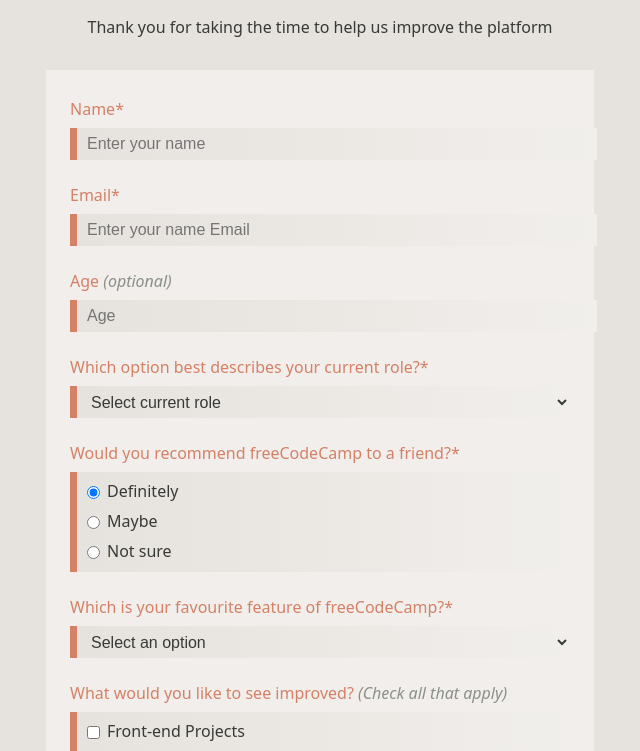
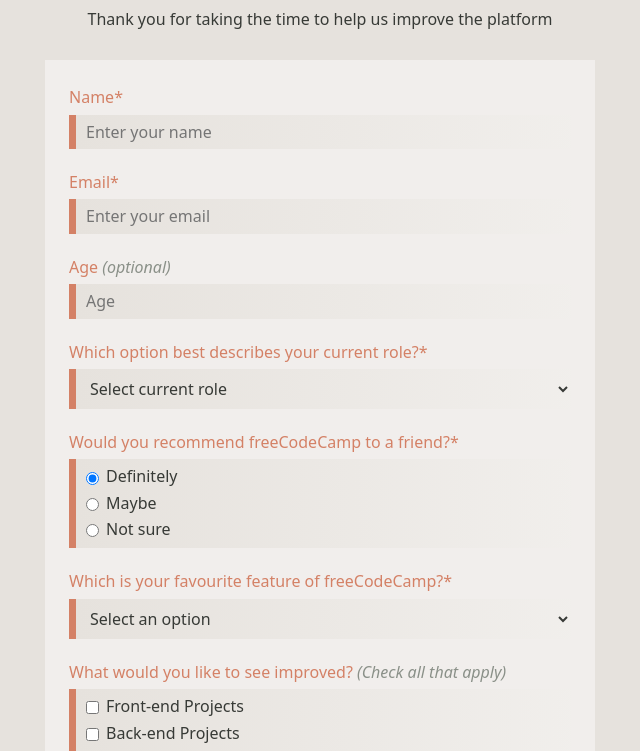
Before and after one commit to frarosset/fcc-survey-form, a plain HTML site: page index.html in a window 1280 px wide. Shown: the part 91-842 px from the top of the page, without its empty margins (320-960 px from the left). Drawn offline with nearby package versions, Linux system fonts and the light colour scheme.

Commit message:
fix box-sizing of <input>, <textarea>, <select>, <fieldset> + minor fixes
The <input>, <textarea>, <select> and <fieldset> html elements in
index.html have an anomalous behaviour and appear larger than the
parent <form> element, and the width/height are apparently partially
ignored. This problem did not show up in the FreeCodeCamp in-built
online code editor with live preview.

This is due to the CSS property 'box-sizing'. Setting this property
to 'box-sizing: border-box;' fixes the problem.

Indeed, from https://www.w3schools.com/csS/css3_box-sizing.asp, by default,
the actual width and height of an element are calculated as:

   actual width of an element  = width + padding + border
   actual height of an element = height + padding + border

and when setting the width/height of an element, this often appears bigger,
as its border and padding are added to the the specified width/height.
This is like setting 'box-sizing: content-box;'.

This problem is solved with the 'box-sizing: border-box;' property, as now

   actual width of an element  = width  = content width  + padding + border
   actual height of an element = height = content height + padding + border

Some browser already use box-sizing: border-box; for many form elements (but
not all - which is why inputs and text areas look different at width: 100%;).
Possibly, this is why the problem did not occur using FreeCodeCamp live preview.

Since the result of using the 'box-sizing: border-box;' is so much better,
many developers want all elements on their pages to work this way. Then,
applying this to all elements is safe and wise:

   * {
     box-sizing: border-box;
   }

Some minor adjustments to the padding of the <input>, <textarea>, <select> and
the max/min width of the <form> elements have also been applied.

Also, a CSS normalizer (https://necolas.github.io/normalize.css/8.0.1/normalize.css)
has been included, to possibly avoid different behaviours in different browsers.

Finally, a typo has been corrected in a label in the form in index.html, from
'Enter your name Email' to 'Enter your name email'.

```diff
--- a/index.html
+++ b/index.html
@@ -3,6 +3,7 @@
 <head>
   <title>freeCodeCamp Survey Form</title>
   <meta charset='utf-8'>
+  <link rel='stylesheet' href='https://necolas.github.io/normalize.css/8.0.1/normalize.css'>
   <link rel='stylesheet' href='styles.css'>
 </head>
 <body>
@@ -11,7 +12,7 @@
 
   <form id='survey-form' method='post' action='https://register-demo.freecodecamp.org'>
     <label for='name' id='name-label'>Name<span class='labelrequired'>*</span><input type='text' name='name' id='name' placeholder='Enter your name' required></label>
-    <label for='email' id='email-label'>Email<span class='labelrequired'>*</span><input type='email' name='email' id='email' placeholder='Enter your name Email'  required></label>
+    <label for='email' id='email-label'>Email<span class='labelrequired'>*</span><input type='email' name='email' id='email' placeholder='Enter your email'  required></label>
     <label for='number' id='number-label'>Age <span class='labelnote'>(optional)</span><input type='number' name='number' placeholder='Age' id='number' min='13' max='120'></label>
 
     <label for='role'>Which option best describes your current role?<span class='labelrequired'>*</span>
--- a/styles.css
+++ b/styles.css
@@ -12,6 +12,10 @@
   --note-font-size: 14;
   --input-font-size: 16;
   --submit-font-size: 24;
+}
+
+*{
+  box-sizing: border-box;
 }
 
 body{
@@ -37,8 +41,8 @@ p{
 /*form*/
 
 form{
-  max-width: 500px;
-  min-width: 200px;
+  max-width: 550px;
+  min-width: 250px;
   margin: 2em auto;
   background-color: var(--form-bg-color);
   padding: 1em 1.5em;
@@ -59,6 +63,7 @@ label{
 }
 
 input,textarea,select,fieldset{
+  /*box-sizing: border-box; // FIX. A better solution is applying this to all elements * at the beginning and possibly adjusting their padding/width*/
   color: var(--input-text-color);
   border-width: 0;
   width: 100%;
@@ -71,9 +76,8 @@ input,textarea,select,fieldset{
   /*border-width: 5;*//*for DEBUG*/
 }
 
-
-fieldset{
-  width: unset; /*fix*/
+input,textarea,select{
+  padding: 8px 10px;
 }
 
 option{
```
Also changed, not shown: 1 other file.
